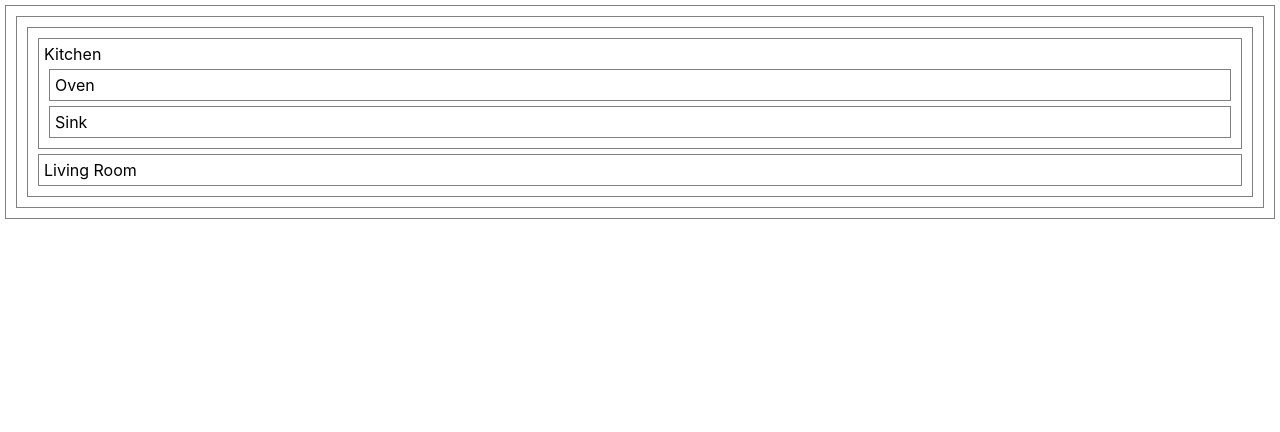
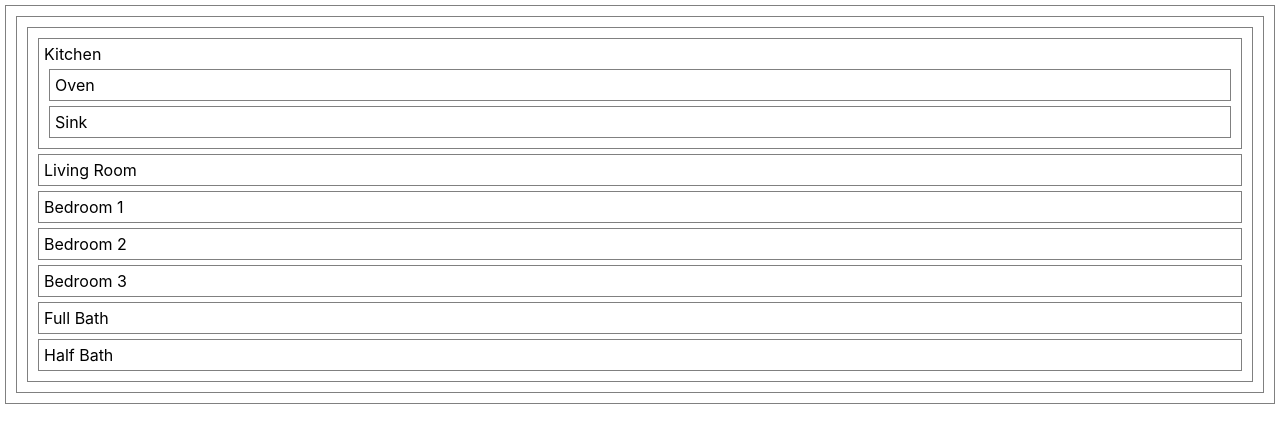
Before and after one commit to gkatsikis/react-floorplan, a React (Create React App) app: page / in a window 1280 px wide. Shown: the top 432 px of the page. Built offline with nearby package versions, Linux system fonts and the light colour scheme.

Commit message:
add bedroom and bathroom components

```diff
--- a/src/Bath.jsx
+++ b/src/Bath.jsx
@@ -1,8 +1,9 @@
 const Bath = (props) => {
+  const bathroom = ['Full', 'Half']
   return (
-    <>
-
-    </>
+    bathroom.map(bathroo => {
+      return <div>{bathroo} Bath</div>
+    })
    );
 }
 
--- a/src/Bedroom.jsx
+++ b/src/Bedroom.jsx
@@ -1,10 +1,10 @@
 const Bedroom = (props) => {
-  const bedNum = [1,2,3]
+  const bedNum = [1, 2, 3]
   return (
     bedNum.map(num => {
-      <div>Bedroom {num}</div>
+      return <div>Bedroom {num}</div>
     })
-   );
+  )
 }
 
 export default Bedroom;
```
